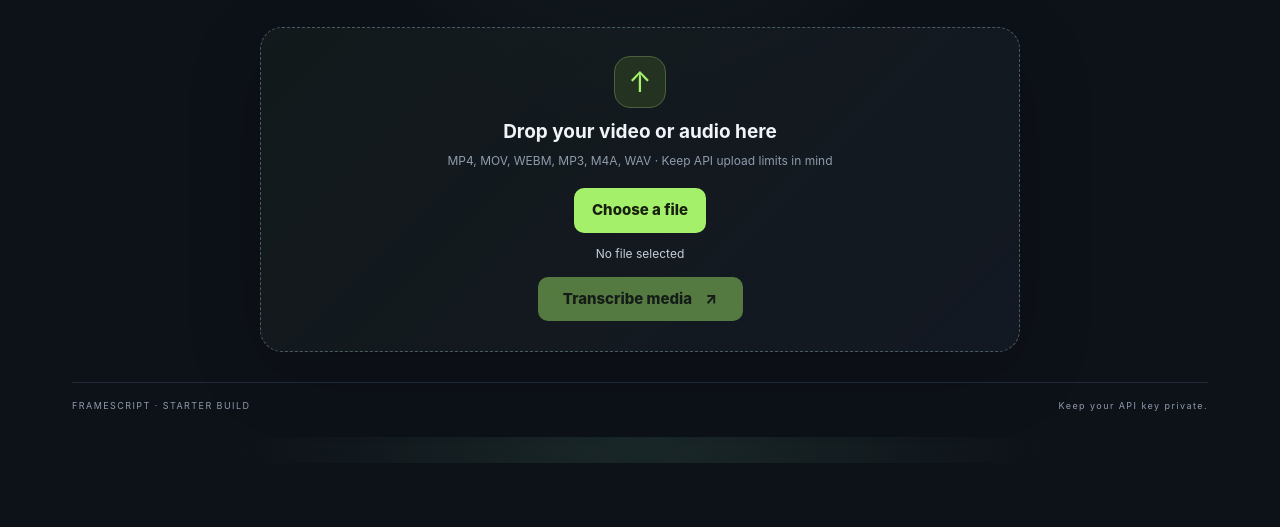
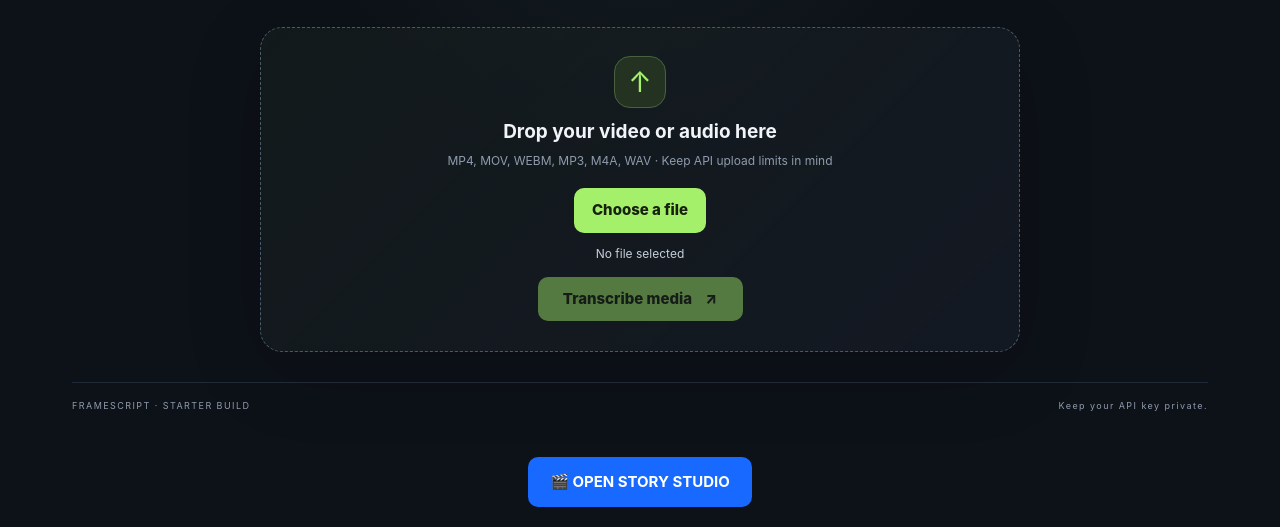
Before and after one commit to kylerjace9-web/ai-video-transcriber, a website: page public/index.html in a window 1280 px wide. Shown: the part 337-864 px from the top of the page. Before the commit the page ends 800 px from the top, so only its background shows below. Drawn offline with Linux system fonts and the light colour scheme.

Commit message:
Add link to open story studio in index.html

```diff
--- a/public/index.html
+++ b/public/index.html
@@ -64,5 +64,11 @@
   <footer><span>FRAMESCRIPT · STARTER BUILD</span><span>Keep your API key private.</span></footer>
 </main>
 <script src="/app.js"></script>
+
+<div style="text-align:center;padding:20px">
+  <a href="/story-studio.html" style="display:inline-block;background:#1769ff;color:white;padding:14px 22px;border-radius:10px;text-decoration:none;font-weight:bold">
+    🎬 OPEN STORY STUDIO
+  </a>
+</div>
 </body>
 </html>
```
